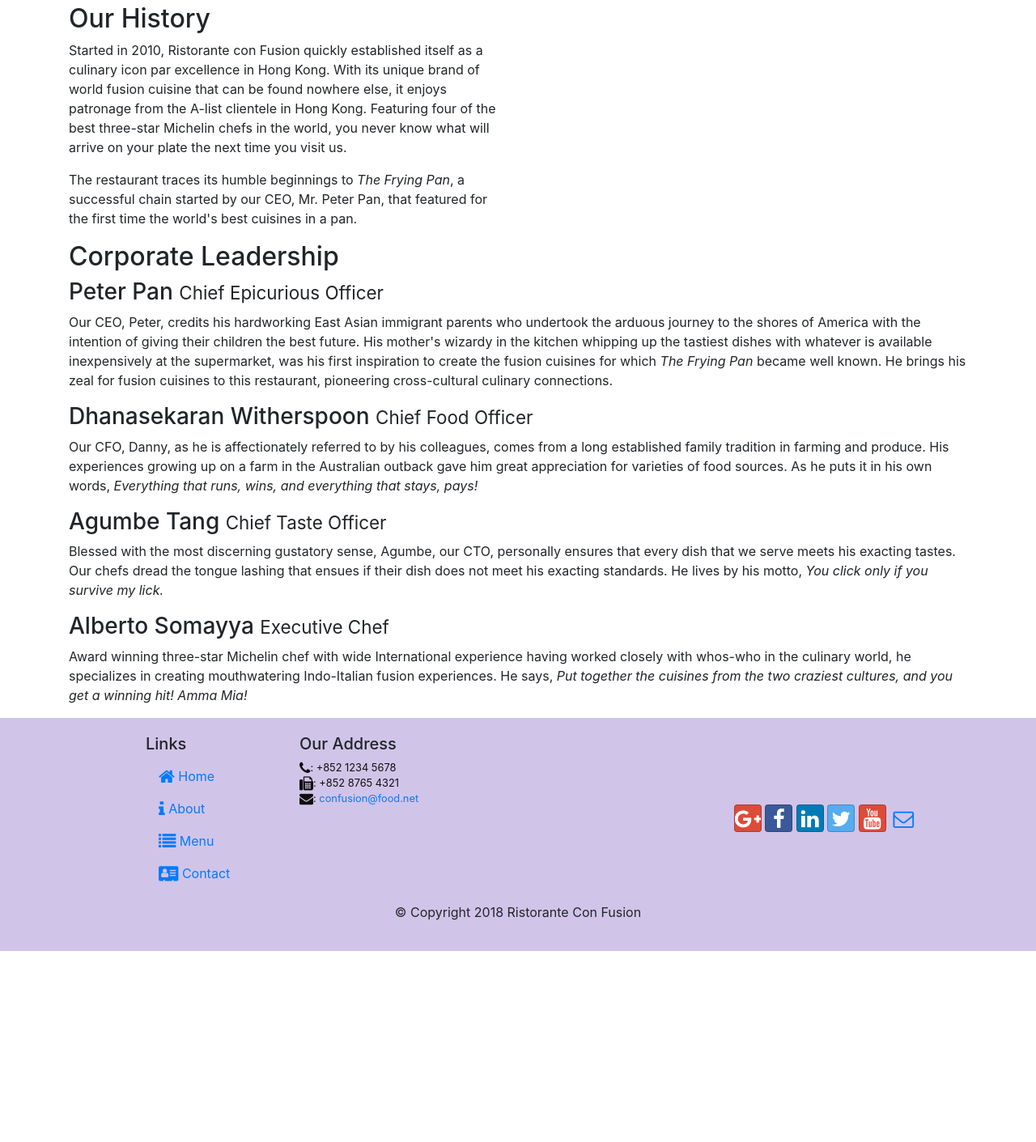
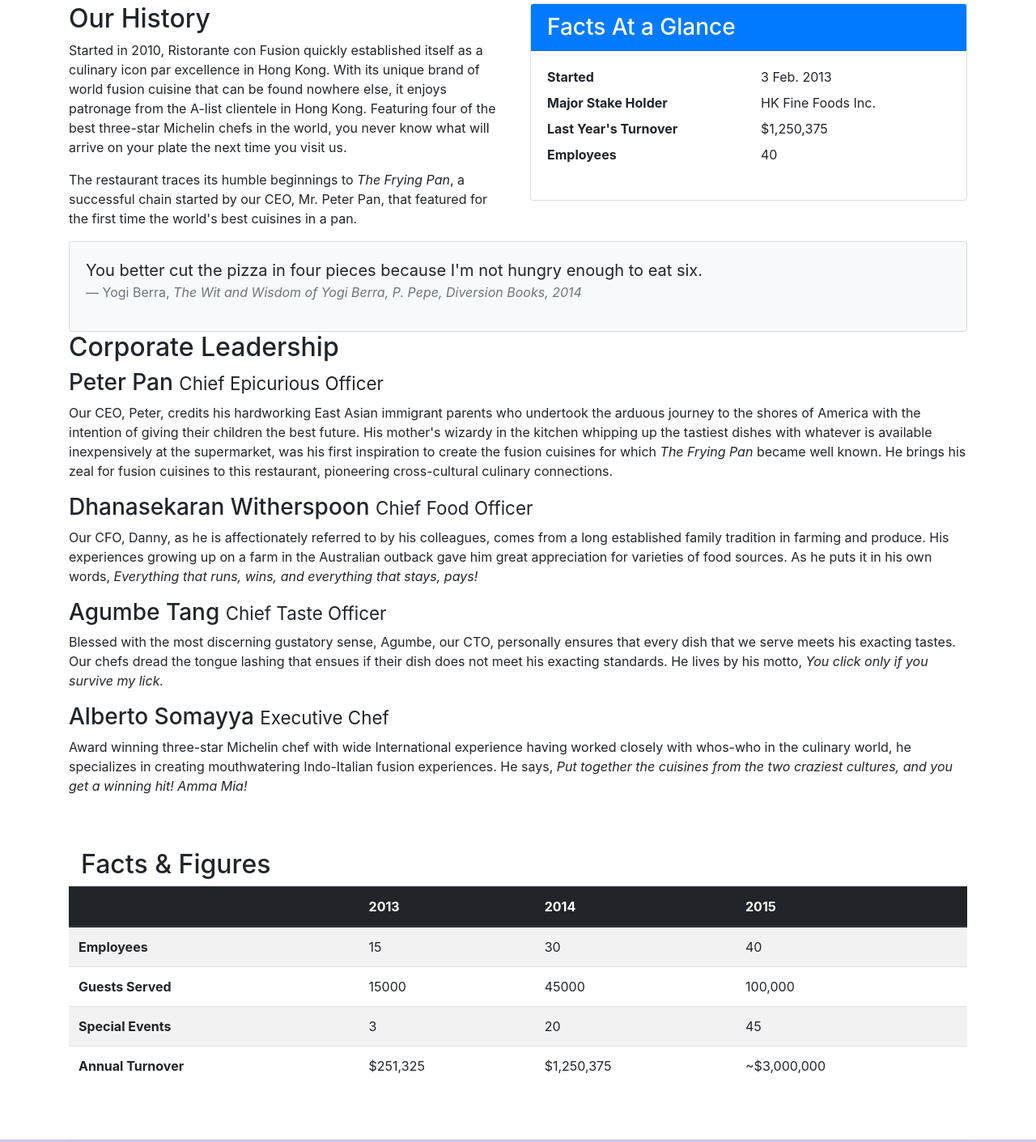
Before and after one commit to EMahmoudNabil/BootstrapProject, a website: page aboutus.html in a window 1280 px wide. Shown: the part 461-1872 px from the top of the page at 81% size. Before the commit the page ends 1636 px from the top, so only its background shows below. Drawn offline with nearby package versions, Linux system fonts and the light colour scheme.

Commit message:
Tables and Cards

```diff
--- a/aboutus.html
+++ b/aboutus.html
@@ -66,6 +66,40 @@
                 <p>Started in 2010, Ristorante con Fusion quickly established itself as a culinary icon par excellence in Hong Kong. With its unique brand of world fusion cuisine that can be found nowhere else, it enjoys patronage from the A-list clientele in Hong Kong.  Featuring four of the best three-star Michelin chefs in the world, you never know what will arrive on your plate the next time you visit us.</p>
                 <p>The restaurant traces its humble beginnings to <em>The Frying Pan</em>, a successful chain started by our CEO, Mr. Peter Pan, that featured for the first time the world's best cuisines in a pan.</p>
             </div>
+
+            <!-- Bootstrap Cards -->
+            <div class="col-12 col-sm-6">
+                <div class="card">
+                    <h3 class="card-header bg-primary text-white">Facts At a Glance</h3>
+                    <div class="card-body">
+                        <dl class="row">
+                            <dt class="col-6">Started</dt>
+                               <dd class="col-6">3 Feb. 2013</dd>
+                            <dt class="col-6">Major Stake Holder</dt>
+                               <dd class="col-6">HK Fine Foods Inc.</dd>
+                            <dt class="col-6">Last Year's Turnover</dt>
+                              <dd class="col-6">$1,250,375</dd>
+                            <dt class="col-6">Employees</dt>
+                             <dd class="col-6">40</dd>
+                        </dl>
+                    </div>
+                </div>
+            </div>
+
+            <!--  add a Bootstrap card and include a quotation in the card using the blockquote typography style: -->
+            <div class="col-12">
+                <div class="card card-body bg-light">
+                    <blockquote class="blockquote">
+                        <p class="mb-0">You better cut the pizza in four pieces because
+                            I'm not hungry enough to eat six.</p>
+                        <footer class="blockquote-footer">Yogi Berra,
+                            <cite title="Source Title">The Wit and Wisdom of Yogi Berra,
+                            P. Pepe, Diversion Books, 2014</cite>
+                        </footer>
+                    </blockquote>
+                </div>
+            </div>
+
             <div>
             </div>
         </div>
@@ -84,6 +118,62 @@
                 <p class="d-none d-lg-block">Award winning three-star Michelin chef with wide International experience having worked closely with whos-who in the culinary world, he specializes in creating mouthwatering Indo-Italian fusion experiences. He says, <em>Put together the cuisines from the two craziest cultures, and you get a winning hit! Amma Mia!</em></p>
             </div>
        </div>
+
+
+       <!-- Bootstrap Tables -->
+       <div class="row row-content">
+        <div class="col-12 col-sm-9">
+            <h2>Facts &amp; Figures</h2>
+        </div>
+         <div class="col-12 col-sm-3">
+        </div>
+
+
+        <div class="table-responsive">
+            <table class="table table-striped">
+                <thead class="thead-dark">
+                    <tr>
+                        <th>&nbsp;</th>
+                        <th>2013</th>
+                        <th>2014</th>
+                        <th>2015</th>
+                    </tr>
+                </thead>
+                <tbody>
+                    <tr>
+                        <th>Employees</th>
+                        <td>15</td>
+                        <td>30</td>
+                        <td>40</td>
+                    </tr>
+                    <tr>
+                        <th>Guests Served</th>
+                        <td>15000</td>
+                        <td>45000</td>
+                        <td>100,000</td>
+                    </tr>
+                    <tr>
+                        <th>Special Events</th>
+                        <td>3</td>
+                        <td>20</td>
+                        <td>45</td>
+                    </tr>
+                    <tr>
+                        <th>Annual Turnover</th>
+                        <td>$251,325</td>
+                        <td>$1,250,375</td>
+                        <td>~$3,000,000</td>
+                    </tr>
+                </tbody>
+            </table>
+
+
+        </div>
+   </div>
+
+
+
+
 
     </div>
 
```
